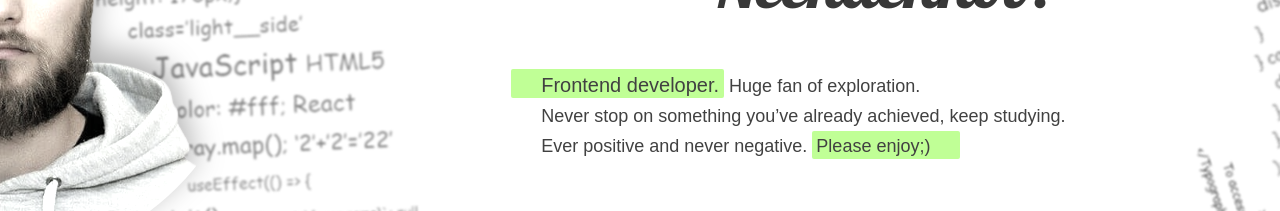
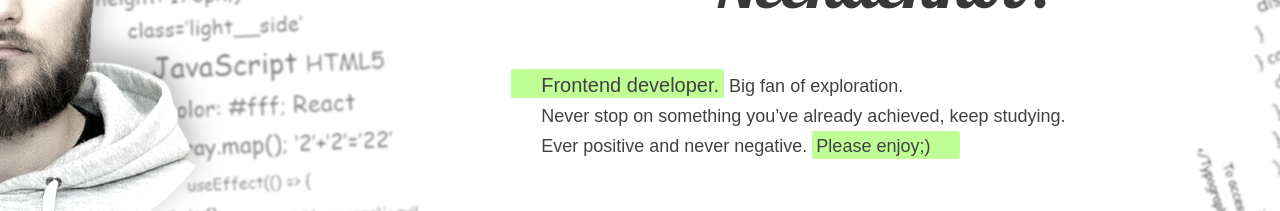
Before and after one commit to kettl96/promo-site, a React (Create React App) app in the folder promo/: page / in a window 1280 px wide. Shown: the part 363-574 px from the top of the page. Built offline with nearby package versions, Linux system fonts and the light colour scheme; the HTML template or start-up script is replaced by a standard one.

Commit message:
fix: text

```diff
--- a/promo/public/index.html
+++ b/promo/public/index.html
@@ -5,6 +5,7 @@
   <meta charset="utf-8" />
   <meta name="viewport" content="width=device-width, initial-scale=1" />
   <meta name="theme-color" content="#000000" />
+  <meta name="description" content="Alexander Nechaenkov | Frontend developer"/>
   <link rel="shortcut icon" type="image/png" href="N.png" />
   <title>Alexander Nechaenkov</title>
   <style>
--- a/promo/src/about/About.module.css
+++ b/promo/src/about/About.module.css
@@ -153,6 +153,7 @@
     font-size: 18px;
   }
   .backMin {
+    transform: translate( -50%, 31%);
     height: 600px;
   }
   .imgWrapper {
--- a/promo/src/about/About.tsx
+++ b/promo/src/about/About.tsx
@@ -60,7 +60,7 @@ const About = () => {
           </div>
           <ul>
             <li>prefer a healthy lifestyle</li>
-            <li>can find the optimal way to solve difficult situation in short period</li>
+            <li>can find the optimal way to overcome difficult situation in short period</li>
             <li>visited more than 70 cities</li>
             <li>ever positive and never negative</li>
             <li>genjutsu master</li>
--- a/promo/src/main/intro/Intro.tsx
+++ b/promo/src/main/intro/Intro.tsx
@@ -7,7 +7,7 @@ const Intro = () => {
       <div className={s.name}>Alexander</div>
       <div className={s.surname}>Nechaenkov.</div>
       <div className={s.description}>
-        <span> Frontend developer.</span> Huge fan of exploration. <br />
+        <span> Frontend developer.</span> Big fan of exploration. <br />
         Never stop on something you’ve already achieved, keep studying. <br />
         Ever positive and never negative. <span> Please enjoy;&#41;</span>
       </div>
```
